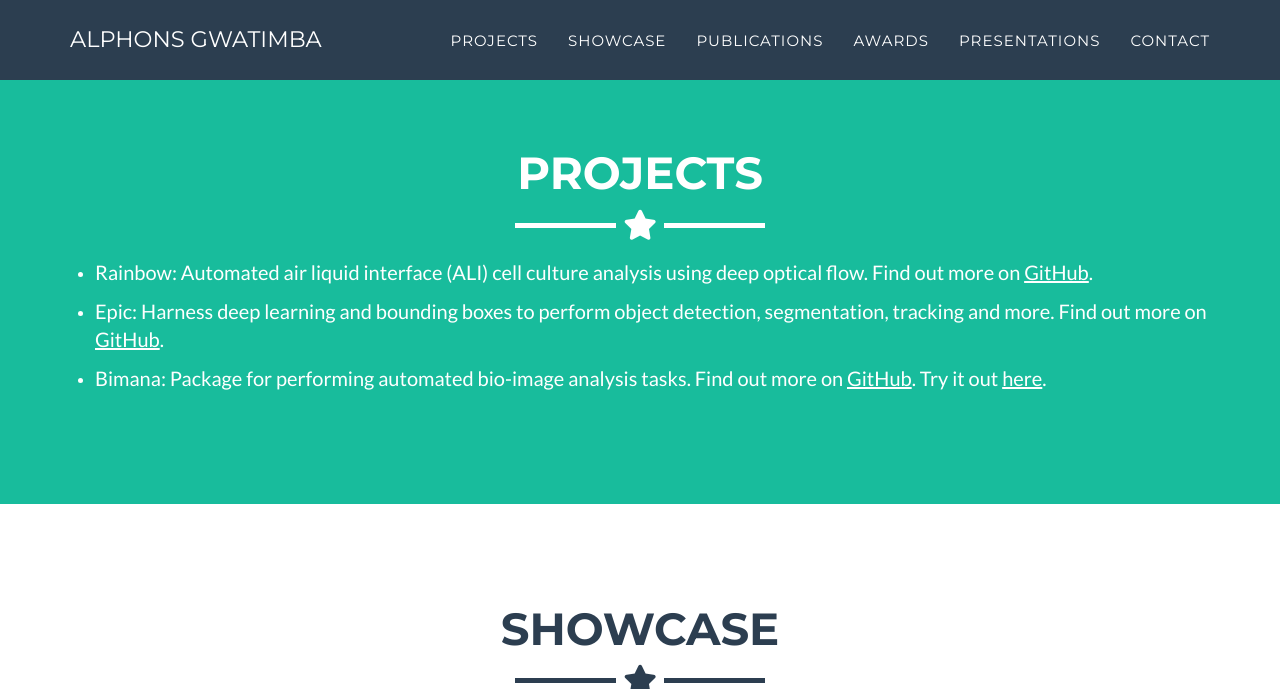
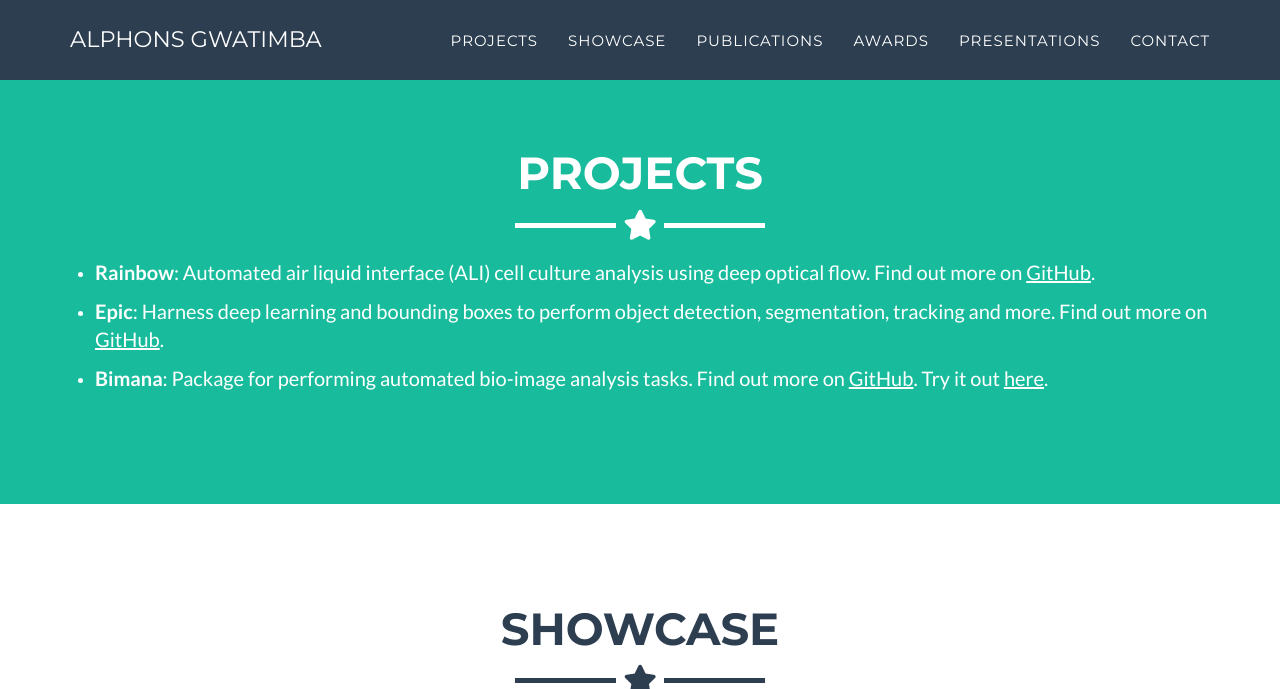
Before and after one commit to AlphonsG/AlphonsG.github.io, a Jekyll site: the page built from _posts/2014-07-19-rainbow-1.markdown, in a window 1280 px wide and 900 px high, scrolled down 451 px, cut to the strip 0-689 px from the top of the window. Built offline with Jekyll 4.4.1, drawn with Linux system fonts in a browser that asks for light colours.

```diff
--- a/_includes/projects.html
+++ b/_includes/projects.html
@@ -10,17 +10,17 @@
     <div class="row">
       <div>
         <ul>
-          <li><p>Rainbow: Automated air liquid interface (ALI) cell culture analysis using deep
+          <li><p><b>Rainbow</b>: Automated air liquid interface (ALI) cell culture analysis using deep
           optical flow. Find out more on <u><a
           href="https://github.com/AlphonsG/Rainbow-Optical-Flow-For-ALI"
           style="color: white">GitHub</a></u>.
           </p></li>
-          <li><p>Epic: Harness deep learning and bounding boxes to perform object
+          <li><p><b>Epic</b>: Harness deep learning and bounding boxes to perform object
           detection, segmentation, tracking and more. Find out more on <u><a
           href="https://github.com/AlphonsG/EPIC-BBox-Cell-Tracking"
           style="color: white">GitHub</a></u>.
         </p></li>
-          <li><p>Bimana: Package for performing automated bio-image analysis tasks. Find out more on <u><a
+          <li><p><b>Bimana</b>: Package for performing automated bio-image analysis tasks. Find out more on <u><a
           href="https://github.com/AlphonsG/BIMANA" style="color:
           white">GitHub</a></u>. Try it out <u><a
             href="https://bimana.azurewebsites.net/" style="color: white">here</a></u>. </p></li>
```
